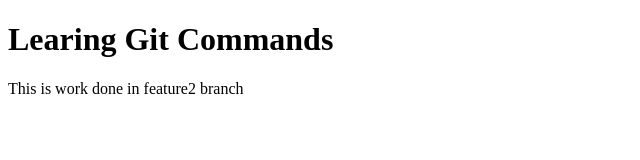
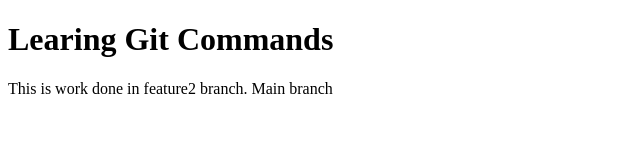
Before and after one commit to sanjeevkumar9576/Another_one, a plain HTML site: page index.html in a window 1280 px wide. Shown: the whole page, without its empty margins (0-640 px from the left). Drawn offline with Linux system fonts and the light colour scheme.

Commit message:
Added main branch

```diff
--- a/index.html
+++ b/index.html
@@ -7,6 +7,6 @@
 </head>
 <body>
   <h1>Learing Git Commands</h1>
-  <p>This is work done in feature2 branch</p>
+  <p>This is work done in feature2 branch. Main branch</p>
 </body>
 </html>
```
